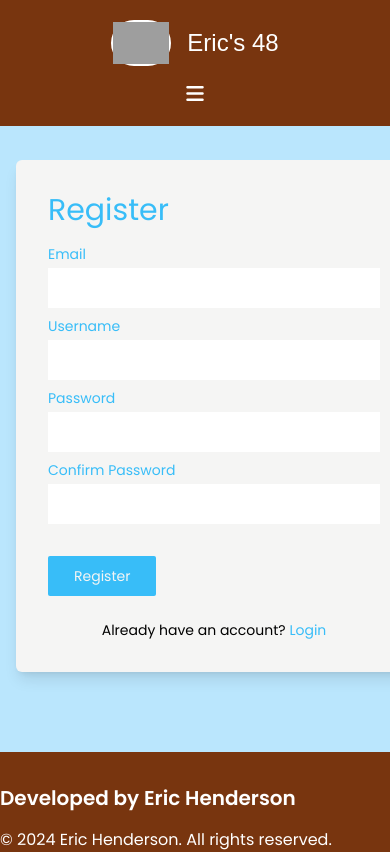
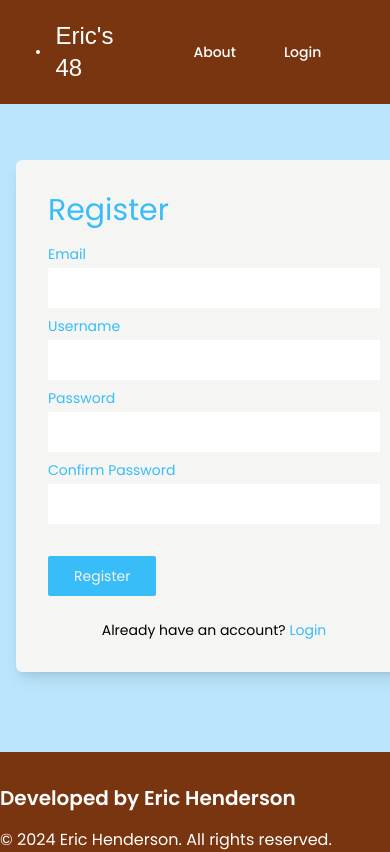
Before and after one commit to liamwazherealso/erics48, a Vue app: page /register in a window 390 px wide. Shown: the top 852 px of the page. Built offline with nearby package versions, Linux system fonts and the light colour scheme; grey boxes are pictures that could not be loaded; a web font is replaced by a local one.

Commit message:
feat(navbar): navbar overhaul to assure responsivness

```diff
--- a/index.html
+++ b/index.html
@@ -1,5 +1,5 @@
 <!DOCTYPE html>
-<html lang="en" classa="scroll-smooth">
+<html lang="en" class="scroll-smooth">
   <head>
     <meta charset="UTF-8">
     <!-- Favicon -->
--- a/src/components/Navigation.vue
+++ b/src/components/Navigation.vue
@@ -1,102 +1,96 @@
 <template>
-  <!-- Navbar container -->
-  <header class="bg-lightBrown text-white fixed top-0 left-0 w-full z-10">
-    <!-- Navbar -->
-    <nav class="container py-5 px-4 flex flex-col gap-4 justify-between items-center sm:flex-row">
+  <header class="bg-lightBrown text-white fixed top-0 left-0 w-full z-10" :class="{ 'scrolled-nav': scrollNav }">
+    <nav class="container py-5 px-4 flex flex-row">
       <!-- Site name and image -->
-      <div class="flex items-center gap-x-4">
+      <div class="branding gap-x-4">
         <!-- Router link to Home page -->
         <router-link
-          class="hover:bg-reallyLightBrown cursor-pointer rounded-full border-2 border-white hover:border-transparent"
+          class="hover:bg-reallyLightBrown cursor-pointer rounded-full border-2 border-white hover:border-transparent
+          transition ease-in-out duration-300"
           :to="{ name: 'Home' }"
         >
           <!-- Router link hiker image -->
-          <img
-            src="../assets/images/icons/hiker.png"
-            alt="Hiker Image"
-            class="w-14 hover:border-white"
-          />
+          <img src="../assets/images/icons/hiker.png" alt="Hiker Image" class="w-14" />
         </router-link>
         <h1 class="text-2xl font-ProtestRiot">Eric's 48</h1>
       </div>
       <!-- Hamburger Menu Icon -->
-      <div class="md:hidden flex items-center">
-        <button @click="toggleMenu">
-          <i class="fa fa-bars fa-lg" style="color: #ffffff;"></i>
-        </button>
+      <div class="icon">
+        <i  @click="toggleMobileNav" v-show="mobile" class="fa fa-bars fa-lg" style="color: #ffffff;" :class="{ 'icon-active': mobileNav }"></i>
       </div>
       <!-- Navbar Links -->
-      <ul
-        :class="[
-          'flex flex-col gap-4 sm:flex sm:flex-row sm:gap-x-10',
-          { hidden: !isMenuOpen },
-          'sm:flex-row sm:gap-x-10'
-        ]"
-        class="sm:flex sm:flex-row sm:gap-x-10"
-      >
-        <!-- Router link to LogHike page if user is logged in -->
-        <router-link
-          v-if="user"
-          class="hover:text-beige cursor-pointer"
-          :to="{ name: 'LogHike' }"
-        >
+      <ul v-show="!mobile" class="navigation" :class="{ 'icon-active': mobileNav }">
+        <!-- Router link to LogHike page  if user is logged in-->
+        <li><router-link v-if="user" class="hover:text-beige cursor-pointer link" :to="{ name: 'LogHike' }">
           Log Hike
-        </router-link>
+        </router-link></li>
         <!-- Router link to About page -->
-        <router-link
-          class="hover:text-beige cursor-pointer"
-          :to="{ name: 'About' }"
-        >
+        <li><router-link class="hover:text-beige cursor-pointer link" :to="{ name: 'About' }">
           About
-        </router-link>
+        </router-link></li>
         <!-- Router link to log in if user is not logged in -->
-        <router-link
-          v-if="!user"
-          class="hover:text-beige cursor-pointer"
-          :to="{ name: 'Login' }"
-        >
+        <li><router-link v-if="!user" class="hover:text-beige cursor-pointer link" :to="{ name: 'Login' }">
           Login
-        </router-link>
+        </router-link></li>
         <!-- User icon and username if user is logged in -->
-        <li v-if="user" class="flex items-center gap-x-2">
+        <li id="profile-icon"><router-link v-if="user"  class="flex items-center gap-x-2 link cursor-default border-none" :to="{ name: '' }">
           <i class="fa-regular fa-user fa-lg" style="color: #ffffff;"></i>
           {{ userName }}
-        </li>
+        </router-link></li>
         <!-- Logout button if user is logged in -->
-        <li
-          v-if="user"
-          @click="logout"
-          class="hover:text-beige cursor-pointer"
-        >
+        <li><router-link v-if="user" @click="logout" class="hover:text-beige cursor-pointer link" :to="{ name: '' }">
           Logout
-        </li>
+        </router-link></li>
       </ul>
+      <!-- Mobile nav -->
+      <transition name="mobile-nav">
+        <ul v-show="mobileNav" class="dropdown-nav">
+          <!-- Router link to LogHike page  if user is logged in-->
+          <li><router-link v-if="user" class="hover:text-beige cursor-pointer link" :to="{ name: 'LogHike' }">
+            Log Hike
+          </router-link></li>
+          <!-- Router link to About page -->
+          <li><router-link class="hover:text-beige cursor-pointer link" :to="{ name: 'About' }">
+            About
+          </router-link></li>
+          <!-- Router link to log in if user is not logged in -->
+          <li><router-link v-if="!user" class="hover:text-beige cursor-pointer link" :to="{ name: 'Login' }">
+            Login
+          </router-link></li>
+          <!-- User icon and username if user is logged in -->
+          <li><router-link v-if="user" class="flex flex-row items-center gap-x-2 username" :to="{ name: '' }">
+          <i class="fa-regular fa-user fa-lg" style="color: #ffffff;"></i>
+          {{ userName }}
+        </router-link></li>
+          <!-- Logout button if user is logged in -->
+          <li><router-link v-if="user" @click="logout" class="hover:text-beige cursor-pointer link" :to="{ name: '' }">
+          Logout
+        </router-link></li>
+        </ul>
+      </transition>
     </nav>
   </header>
 </template>
 
 <script setup>
-// Imports
-import { ref, computed } from 'vue';
+import { ref, computed, onMounted, onUnmounted } from 'vue';
 import { supabase } from '@/supabase/supabaseClient';
 import { useRouter } from 'vue-router';
 import store from '../store/index';
 import { useToast } from 'vue-toastification';
 
-// Variables
+// Data
 const userName = ref(null);
 const toast = useToast();
+const scrollNav = ref(null);
+const mobile = ref(false);
+const mobileNav = ref(null);
+const windowWidth = ref(window.innerWidth);
+
+console.log(mobile.value);
 
 // Get user from store
 const user = computed(() => store.state.user);
-
-// State for the menu toggle
-const isMenuOpen = ref(false);
-
-// Function to toggle the menu
-const toggleMenu = () => {
-  isMenuOpen.value = !isMenuOpen.value;
-};
 
 // Get username function
 const getUsername = async () => {
@@ -104,9 +98,7 @@ const getUsername = async () => {
     // Check to see if user is logged in
     if (user.value) {
       // Access the user object metadata from supabase to gain username
-      const {
-        data: { user, error },
-      } = await supabase.auth.getUser();
+      const { data: { user, error } } = await supabase.auth.getUser();
       // If Supabase returns an error, throw to the catch block
       if (error) throw error;
 
@@ -144,8 +136,198 @@ const logout = async () => {
   // Push the user back to the home page
   router.push({ name: 'Home' });
 };
+
+// Toggle mobile navigation function
+const toggleMobileNav = () => {
+  mobileNav.value = !mobileNav.value;
+};
+
+// Add event listeners when the componenet is mounted
+onMounted(() => {
+  window.addEventListener('resize', checkScreen);
+  window.addEventListener('scroll', updateScroll);
+});
+
+// ... And remove them when componenet is unmounted
+onUnmounted(() => {
+  window.addEventListener('resize', checkScreen);
+  window.addEventListener('scroll', updateScroll);
+});
+
+// Update scroll position to add 'scrolledNav' class to navbar
+const updateScroll = () => {
+  const scrollPosition = window.scrollY;
+  if (scrollPosition > 50) {
+    scrollNav.value = true;
+    return;
+  }
+  else {
+    scrollNav.value = false;
+  }
+};
+
+// Check screen width to update windowWidth and mobile values
+const checkScreen = () => {
+  windowWidth.value = window.innerWidth;
+  if (windowWidth.value <= 750) {
+    mobile.value = true;
+    return;
+  }
+  mobile.value = false;
+  mobileNav.value = false;
+};
 </script>
 
-<style scoped>
+<style lang="scss" scoped>
+  header {
+    z-index: 99;
+    transition: 0.5s ease all;
 
+    nav {
+      position: relative;
+      transition: 0.5s ease all;
+      margin: 0 auto;
+      width: 90%;
+      @media (min-width: 1140px) {
+        max-width: 1140px;
+      }
+
+      ul, .link, .username {
+        font-weight: 500;
+        list-style: none;
+        text-decoration: none;
+      }
+      li {
+          padding: 16px;
+          margin-left: 16px;
+      }
+      .link {
+        font-size: 14px;
+        transition: 0.5s ease all;
+        padding-bottom: 4px;
+        border-bottom: 1px solid transparent;
+
+        &:hover {
+          border-color: beige;
+        }
+      }
+
+      #profile-icon {
+        height: 56px;
+        margin-left: -32px;
+        margin-bottom: -4px;
+      }
+
+      .username {
+        font-size: 14px;
+        transition: 0.5s ease all;
+        padding-bottom: 4px;
+        margin-bottom: 5px;
+        margin-top: -20px;
+        // border-bottom: 1px solid transparent;
+
+        // &:hover {
+        //   border-color: beige;
+        // }
+      }
+
+      #logout {
+        margin-bottom: 10px;
+      }
+
+      .branding {
+        display: flex;
+        align-items: center;
+
+        img {
+          width: 50px;
+          transition: 0.5s ease all;
+        }
+      }
+
+      .navigation {
+        display: flex;
+        align-items: center;
+        flex: 1;
+        justify-content: flex-end;
+      }
+
+      .icon {
+        display: flex;
+        align-items: center;
+        position: absolute;
+        top: 0;
+        right: 24px;
+        height: 100%;
+
+        i {
+          cursor: pointer;
+          font-size: 24px;
+          transition: 0.8s ease all;
+        }
+      }
+
+      .icon-active {
+        transform: rotate(180deg);
+      }
+
+      .dropdown-nav {
+        display: flex;
+        flex-direction: column;
+        position: fixed;
+        width: 100%;
+        max-width: 250px;
+        height: 100%;
+        background-color: #b45309;
+        top: 0;
+        left: 0;
+
+        li {
+          margin-left: 0;
+
+          .link {
+            color: white
+          }
+
+          #mobileUsername {
+            margin-top: -20px;
+          }
+
+          .username {
+            color: white;
+          }
+        }
+      }
+
+      .mobile-nav-enter-active,
+      .mobile-nav-leave-active {
+        transition: 1s ease all;
+      }
+
+      .mobile-nav-enter-from,
+      .mobile-nav-leave-to {
+        transform: translateX(-250px);
+      }
+
+      .mobile-nav-enter-to {
+        transform: translateX(0);
+      }
+    }
+  }
+
+  .scrolled-nav {
+    background-color: #78350f;
+    box-shadow: 0 4px 5px -1px rgba(0, 0, 0, 0.1), 0 2px 4px -1px rgba(0, 0, 0, 0.06);
+
+    nav {
+      padding: 8px 0;
+
+      .branding {
+        img {
+          width: 40px;
+          box-shadow: 0 4px 5px -1px rgba(0, 0, 0, 0.1), 0 2px 4px -1px rgba(0, 0, 0, 0.06);
+        }
+      }
+    }
+  }
 </style>
```
